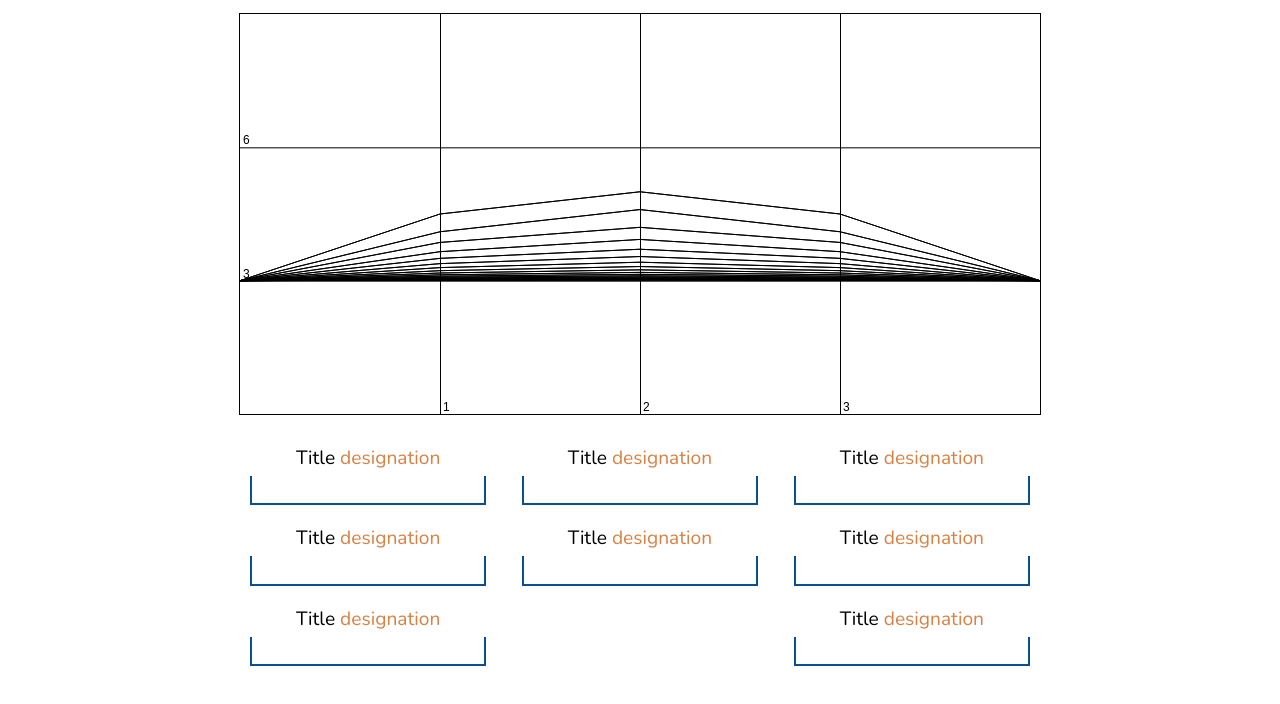
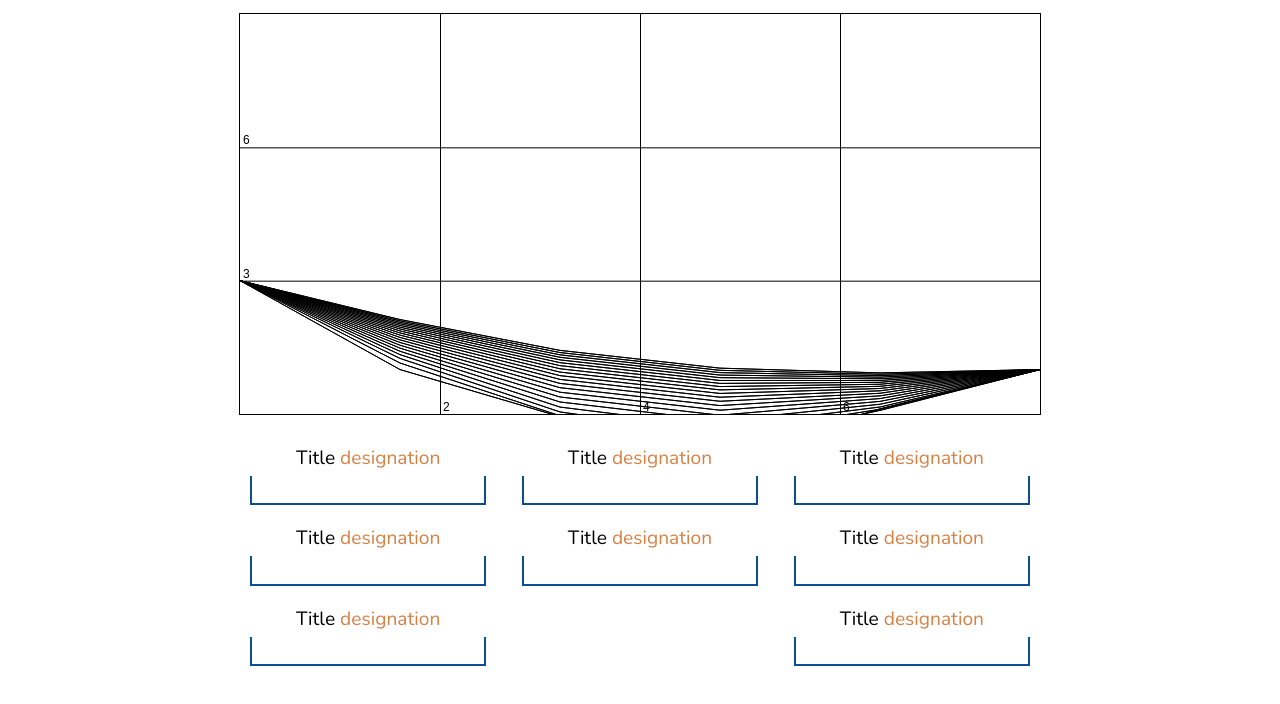
Before and after one commit to GeekaN2/anti-aircraft-gun, a website: page static/heat-distribution-in-the-rod/index.html in a window 1280 px wide. Shown: the part 58-762 px from the top of the page. Drawn offline with nearby package versions, Linux system fonts and the light colour scheme.

Commit message:
Change start function
Small updates

```diff
--- a/server.js
+++ b/server.js
@@ -10,8 +10,8 @@ app.get('/anti-aircraft-gun', (req, res) => {
   res.sendFile(__dirname + '/static/anti-aircraft-gun/index.html');
 });
 
-app.get('/heat-ditribution-in-the-road', function (req, res) {
-  res.sendFile(__dirname + '/static/heat-ditribution-in-the-road/index.html');
+app.get('/heat-distribution-in-the-rod', function (req, res) {
+  res.sendFile(__dirname + '/static/heat-distribution-in-the-rod/index.html');
 });
 
 app.get('/', function (req, res) {
--- a/static/heat-distribution-in-the-rod/main.js
+++ b/static/heat-distribution-in-the-rod/main.js
@@ -3,10 +3,10 @@
  * Constants. TODO custom input
  */
 const dt = 1.6;
-const dx = 1;
 const a = 0.5;
-const len = 4; // rod length
+const len = 8; // rod length
 const lengthIntervals = 5;
+const dx = len / lengthIntervals;
 const timeIntervals = 20;
 const canvas = document.querySelector('.canvas');
 
@@ -14,11 +14,13 @@ const canvas = document.querySelector('.canvas');
  * Get temperature on the x-coordinate.
  * Also uses to get temperature at the zero layer
  * @param {number} x - position on the rod
- * @param {array[]} points - array of all prev points
  * @return {number} temperature
  */
-function getTemperatureAtTheEnds(x, points){
-    return -0.5 * x ** 2 + 2 * x + 3;
+function getTemperatureAtTheEnds(x){
+    if (x == 0) return 3;
+    if (x == len) return 1;
+    return Math.sin(x);
+    //return -0.5 * x ** 2 + 2 * x + 3;
 }
 
 /**
@@ -29,7 +31,7 @@ function getTemperatureAtTheEnds(x, points){
  */
 function getTemperature(t, x, points) {
     return points[t - 1][x] +
-    (a ** 2 * dt / (dx ** 2)) *
+    ((a ** 2 * dt) / (dx ** 2)) *
     (points[t - 1][x + 1] - 2 * points[t - 1][x] + points[t - 1][x - 1]);
 }
 
@@ -43,11 +45,13 @@ function calculateTemperature(){
     for (let t = 0; t < timeIntervals; t++){
         points[t] = [];
 
-        for (let x = 0; x < lengthIntervals; x++)
-            if (t == 0 || x == 0 || x == lengthIntervals - 1)
-                points[t][x] = getTemperatureAtTheEnds(x * dx, points);
+        for (let x = 0; x <= lengthIntervals; x++)
+            if (t == 0 || x == 0 || x == lengthIntervals)
+                points[t][x] = getTemperatureAtTheEnds(x * dx);
             else
                 points[t][x] = getTemperature(t, x, points);
+
+        console.log(points[t]);
     }
     return points;
 }
@@ -95,6 +99,7 @@ function draw(canvas, coordinates, widthpx, heightpx, physicalWidth, physicalHei
  */
 function main(){
     const points = calculateTemperature();
+    console.log(points);
 
     /**
      * width for mobile phones
@@ -103,14 +108,13 @@ function main(){
     canvas.width = actuallyWidth;
     canvas.height = actuallyWidth * 0.5;
 
-    drawGrid(canvas, actuallyWidth, actuallyWidth * 0.5, 4, 9, 4, 3);
+    drawGrid(canvas, actuallyWidth, actuallyWidth * 0.5, 8, 9, 4, 3);
 
     for (let i = 0; i < timeIntervals; i++)
         draw(canvas,  {
-            x : Array(...Array(lengthIntervals)).map((_, i) => i * dx),
+            x : Array(...Array(lengthIntervals + 1)).map((_, i) => i * dx),
             y : points[i],
         },
-        actuallyWidth, actuallyWidth * 0.5, 4, 9);
+        actuallyWidth, actuallyWidth * 0.5, 8, 9);
 }
-
 window.onload = main;
```
Also changed, not shown: static/main/index.html (+1 -1 lines).
